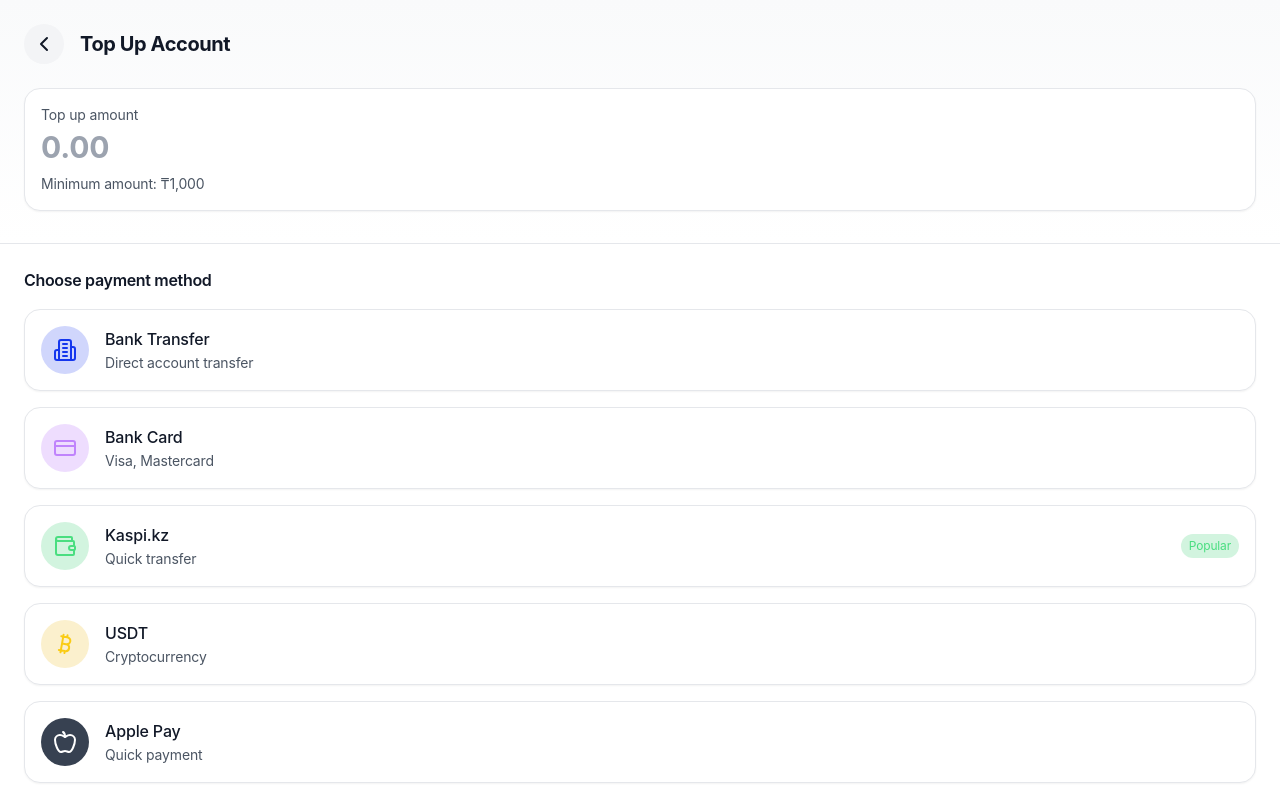
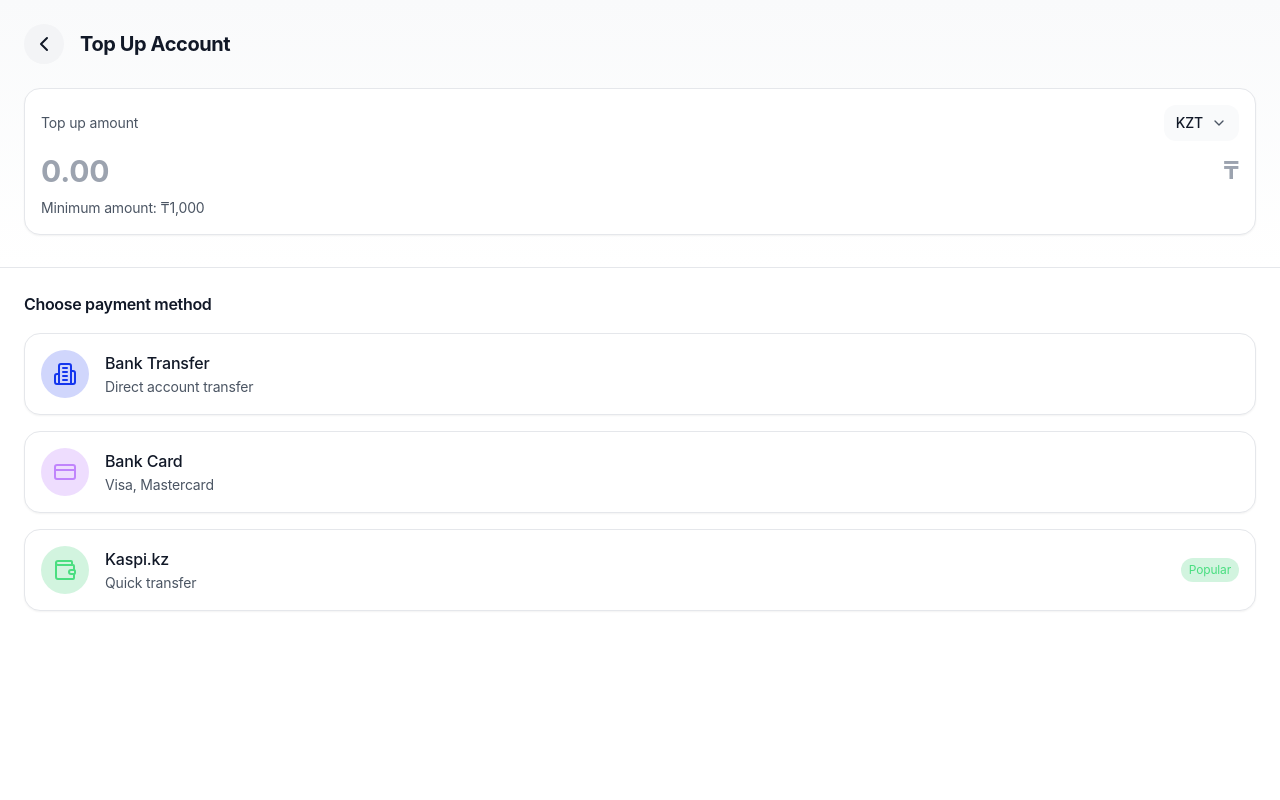
Before and after one commit to maxmmorz/paidax-demo-payment, a React (Vite) app: page /topup in a window 1280 px wide. Built offline with nearby package versions, Linux system fonts and the light colour scheme.

Commit message:
Cleaned top up screen

```diff
--- a/src/components/TopUpScreen.tsx
+++ b/src/components/TopUpScreen.tsx
@@ -1,9 +1,116 @@
-import React from 'react';
-import { ChevronLeft, Building2, CreditCard, Wallet, Bitcoin, Apple } from 'lucide-react';
+import React, { useState, useEffect } from 'react';
+import { ChevronLeft, ChevronDown, Building2, CreditCard, Wallet, Bitcoin, Apple, Banknote } from 'lucide-react';
 import { useNavigate } from 'react-router-dom';
 
 export default function TopUpScreen() {
   const navigate = useNavigate();
+  const [selectedCurrency, setSelectedCurrency] = useState('KZT');
+  const [showCurrencyDropdown, setShowCurrencyDropdown] = useState(false);
+
+  const currencies = [
+    { code: 'KZT', symbol: '₸', name: 'Kazakhstani Tenge' },
+    { code: 'RUB', symbol: '₽', name: 'Russian Ruble' },
+    { code: 'USD', symbol: '$', name: 'US Dollar' }
+  ];
+
+  const paymentMethods = [
+    {
+      id: 'bank-transfer',
+      name: 'Bank Transfer',
+      description: 'Direct account transfer',
+      icon: Building2,
+      bgColor: 'bg-[#1436ee]/20',
+      iconColor: 'text-[#1436ee]',
+      currencies: ['KZT', 'RUB', 'USD'],
+      popular: false
+    },
+    {
+      id: 'bank-card',
+      name: 'Bank Card',
+      description: 'Visa, Mastercard',
+      icon: CreditCard,
+      bgColor: 'bg-purple-500/20',
+      iconColor: 'text-purple-400',
+      currencies: ['KZT', 'RUB', 'USD'],
+      popular: false
+    },
+    {
+      id: 'kaspi',
+      name: 'Kaspi.kz',
+      description: 'Quick transfer',
+      icon: Wallet,
+      bgColor: 'bg-green-500/20',
+      iconColor: 'text-green-400',
+      currencies: ['KZT'],
+      popular: true
+    },
+    {
+      id: 'sberbank',
+      name: 'Sberbank',
+      description: 'Online banking',
+      icon: Banknote,
+      bgColor: 'bg-green-600/20',
+      iconColor: 'text-green-600',
+      currencies: ['RUB'],
+      popular: true
+    },
+    {
+      id: 'yandex-money',
+      name: 'YooMoney',
+      description: 'Digital wallet',
+      icon: Wallet,
+      bgColor: 'bg-yellow-500/20',
+      iconColor: 'text-yellow-600',
+      currencies: ['RUB'],
+      popular: false
+    },
+    {
+      id: 'paypal',
+      name: 'PayPal',
+      description: 'Digital payments',
+      icon: Wallet,
+      bgColor: 'bg-blue-500/20',
+      iconColor: 'text-blue-500',
+      currencies: ['USD'],
+      popular: true
+    },
+    {
+      id: 'apple-pay',
+      name: 'Apple Pay',
+      description: 'Quick payment',
+      icon: Apple,
+      bgColor: 'bg-gray-700',
+      iconColor: 'text-white',
+      currencies: ['USD', 'RUB'],
+      popular: false
+    },
+    {
+      id: 'usdt',
+      name: 'USDT',
+      description: 'Cryptocurrency',
+      icon: Bitcoin,
+      bgColor: 'bg-yellow-500/20',
+      iconColor: 'text-yellow-400',
+      currencies: ['USD'],
+      popular: false
+    }
+  ];
+
+  const currentCurrency = currencies.find(c => c.code === selectedCurrency);
+  const availablePaymentMethods = paymentMethods.filter(method =>
+    method.currencies.includes(selectedCurrency)
+  );
+
+  useEffect(() => {
+    const handleClickOutside = (event: MouseEvent) => {
+      if (showCurrencyDropdown && !(event.target as Element).closest('.currency-dropdown')) {
+        setShowCurrencyDropdown(false);
+      }
+    };
+
+    document.addEventListener('click', handleClickOutside);
+    return () => document.removeEventListener('click', handleClickOutside);
+  }, [showCurrencyDropdown]);
 
   return (
     <div className="min-h-screen bg-white fixed inset-0 z-50 flex flex-col">
@@ -19,75 +126,78 @@ export default function TopUpScreen() {
         </div>
 
         <div className="bg-white border border-gray-200 rounded-2xl p-4 shadow-sm">
-          <p className="text-gray-600 text-sm mb-1">Top up amount</p>
+          <div className="flex items-center justify-between mb-3">
+            <p className="text-gray-600 text-sm">Top up amount</p>
+            <div className="relative currency-dropdown">
+              <button
+                onClick={() => setShowCurrencyDropdown(!showCurrencyDropdown)}
+                className="flex items-center space-x-2 bg-gray-50 px-3 py-2 rounded-xl hover:bg-gray-100 transition-colors active:scale-95"
+              >
+                <span className="text-sm font-medium text-gray-900">{currentCurrency?.code}</span>
+                <ChevronDown className={`w-4 h-4 text-gray-600 transition-transform ${showCurrencyDropdown ? 'rotate-180' : ''}`} />
+              </button>
+
+              {showCurrencyDropdown && (
+                <div className="absolute top-full right-0 mt-2 bg-white border border-gray-200 rounded-xl shadow-lg z-10 min-w-48">
+                  {currencies.map((currency) => (
+                    <button
+                      key={currency.code}
+                      onClick={() => {
+                        setSelectedCurrency(currency.code);
+                        setShowCurrencyDropdown(false);
+                      }}
+                      className="w-full px-4 py-3 text-left hover:bg-gray-50 first:rounded-t-xl last:rounded-b-xl transition-colors"
+                    >
+                      <div className="flex items-center justify-between">
+                        <span className="font-medium text-gray-900">{currency.code}</span>
+                        <span className="text-gray-600 text-sm">{currency.symbol}</span>
+                      </div>
+                      <p className="text-xs text-gray-500 mt-0.5">{currency.name}</p>
+                    </button>
+                  ))}
+                </div>
+              )}
+            </div>
+          </div>
+
+          <div className="relative">
             <input
               type="number"
               placeholder="0.00"
-            className="w-full text-3xl font-bold text-gray-900 bg-transparent border-none outline-none"
+              className="w-full text-3xl font-bold text-gray-900 bg-transparent border-none outline-none pr-12"
             />
-          <p className="text-gray-600 text-sm mt-2">Minimum amount: ₸1,000</p>
+            <span className="absolute right-0 top-1/2 -translate-y-1/2 text-2xl font-bold text-gray-400">{currentCurrency?.symbol}</span>
+          </div>
+
+          <p className="text-gray-600 text-sm mt-2">
+            Minimum amount: {currentCurrency?.symbol}{selectedCurrency === 'KZT' ? '1,000' : selectedCurrency === 'RUB' ? '500' : '10'}
+          </p>
         </div>
       </div>
 
       <div className="flex-1 p-6 space-y-4">
         <h3 className="text-gray-900 font-semibold mb-4">Choose payment method</h3>
 
-        <button className="w-full bg-white border border-gray-200 rounded-2xl p-4 flex items-center space-x-4 active:scale-[0.98] transition-transform shadow-sm">
-          <div className="w-12 h-12 bg-[#1436ee]/20 rounded-full flex items-center justify-center">
-            <Building2 className="w-6 h-6 text-[#1436ee]" />
+        {availablePaymentMethods.map((method) => {
+          const IconComponent = method.icon;
+          return (
+            <button
+              key={method.id}
+              className="w-full bg-white border border-gray-200 rounded-2xl p-4 flex items-center space-x-4 active:scale-[0.98] transition-transform shadow-sm"
+            >
+              <div className={`w-12 h-12 ${method.bgColor} rounded-full flex items-center justify-center`}>
+                <IconComponent className={`w-6 h-6 ${method.iconColor}`} />
               </div>
               <div className="flex-1 text-left">
-            <p className="text-gray-900 font-medium">Bank Transfer</p>
-            <p className="text-gray-600 text-sm">Direct account transfer</p>
+                <p className="text-gray-900 font-medium">{method.name}</p>
+                <p className="text-gray-600 text-sm">{method.description}</p>
               </div>
+              {method.popular && (
+                <span className="bg-green-500/20 text-green-400 text-xs px-2 py-1 rounded-full">Popular</span>
+              )}
             </button>
-
-        <button className="w-full bg-white border border-gray-200 rounded-2xl p-4 flex items-center space-x-4 active:scale-[0.98] transition-transform shadow-sm">
-          <div className="w-12 h-12 bg-purple-500/20 rounded-full flex items-center justify-center">
-            <CreditCard className="w-6 h-6 text-purple-400" />
-          </div>
-          <div className="flex-1 text-left">
-            <p className="text-gray-900 font-medium">Bank Card</p>
-            <p className="text-gray-600 text-sm">Visa, Mastercard</p>
-          </div>
-        </button>
-
-        <button className="w-full bg-white border border-gray-200 rounded-2xl p-4 flex items-center space-x-4 active:scale-[0.98] transition-transform shadow-sm">
-          <div className="w-12 h-12 bg-green-500/20 rounded-full flex items-center justify-center">
-            <Wallet className="w-6 h-6 text-green-400" />
-          </div>
-          <div className="flex-1 text-left">
-            <p className="text-gray-900 font-medium">Kaspi.kz</p>
-            <p className="text-gray-600 text-sm">Quick transfer</p>
-          </div>
-          <span className="bg-green-500/20 text-green-400 text-xs px-2 py-1 rounded-full">Popular</span>
-        </button>
-
-        <button className="w-full bg-white border border-gray-200 rounded-2xl p-4 flex items-center space-x-4 active:scale-[0.98] transition-transform shadow-sm">
-          <div className="w-12 h-12 bg-yellow-500/20 rounded-full flex items-center justify-center">
-            <Bitcoin className="w-6 h-6 text-yellow-400" />
-          </div>
-          <div className="flex-1 text-left">
-            <p className="text-gray-900 font-medium">USDT</p>
-            <p className="text-gray-600 text-sm">Cryptocurrency</p>
-          </div>
-        </button>
-
-        <button className="w-full bg-white border border-gray-200 rounded-2xl p-4 flex items-center space-x-4 active:scale-[0.98] transition-transform shadow-sm">
-          <div className="w-12 h-12 bg-gray-700 rounded-full flex items-center justify-center">
-            <Apple className="w-6 h-6 text-white" />
-          </div>
-          <div className="flex-1 text-left">
-            <p className="text-gray-900 font-medium">Apple Pay</p>
-            <p className="text-gray-600 text-sm">Quick payment</p>
-          </div>
-        </button>
-      </div>
-
-      <div className="p-6">
-        <button className="w-full bg-gradient-to-r from-[#1436ee] to-purple-600 text-white font-semibold py-4 rounded-2xl active:scale-[0.98] transition-transform shadow-lg">
-          Continue
-        </button>
+          );
+        })}
       </div>
     </div>
   );
```
Lines whose indentation alone changed are shown as unchanged.
